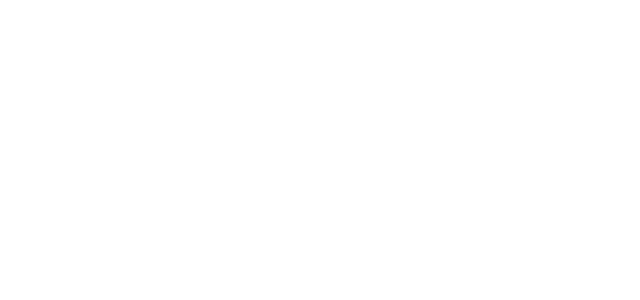
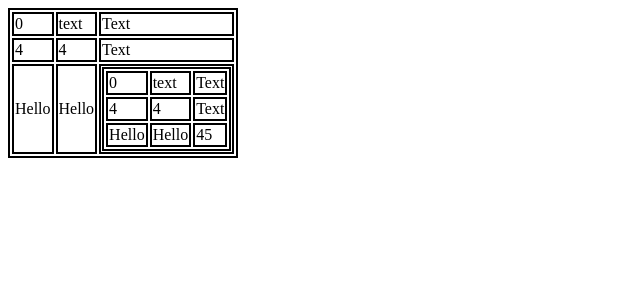
Before and after one commit to Sagiv440/ReactFinalProject, a React (Vite) app: page /TableTest in a window 1280 px wide. Before the commit this address had no page. Shown: the top 300 px of the page, without its empty margins (0-640 px from the left). Built offline with nearby package versions, Linux system fonts and the light colour scheme.

Commit message:
Smart Table v1.0

```diff
--- a/src/App.jsx
+++ b/src/App.jsx
@@ -4,6 +4,8 @@
 import LogPage from './Comps/Loging/LogPage';
 import RegistrationPage from './Comps/Loging/NewUser';
 import UserComp from './Comps/Users/User';
+import TableTest from './Utils/Table/TableTest';
+
 
 
 function App() {
@@ -14,6 +16,7 @@
       <Route path="/" element={<LogPage/>}></Route>
       <Route path="/Registration" element={<RegistrationPage/>}></Route>
       <Route path="/:type/:name" element={<UserComp/>}></Route>
+      <Route path="/TableTest" element={<TableTest/>}></Route>
 
     </Routes>
     </>
--- /dev/null
+++ b/src/Utils/Table/SmartTable.jsx
@@ -0,0 +1,18 @@
+import TableLines from "./TableComps/TableLines";
+
+const SmartTable =({table})=>
+{
+
+
+    return(
+        <table style={{ border: '2px solid black'}}>
+            <tfoot>
+            {table.lines.map((line, id)=>
+            {
+                return(<tr key={id}><TableLines line={line}/></tr>)
+            })}
+            </tfoot>
+        </table>
+    )
+}
+export default SmartTable;
--- /dev/null
+++ b/src/Utils/Table/TableComps/TableCell.jsx
@@ -0,0 +1,12 @@
+import SmartTable from "../SmartTable";
+
+
+const TableCell =({cell, id})=>
+{
+
+    return(<>
+        {typeof cell.content == "object" && <SmartTable table={cell.content}/>}
+        {typeof cell.content != "object" && <>{cell.content}</>}
+    </>)
+}
+export default TableCell;
--- /dev/null
+++ b/src/Utils/Table/TableComps/TableLines.jsx
@@ -0,0 +1,14 @@
+import TableCell from "./TableCell";
+
+const TableLines =({line, id})=>
+{
+    return(<>
+            {line.cell.map((cell, id)=>
+                    {
+                        return(<td key={id} style={{ border: '2px solid black'}}><TableCell cell={cell} id={id}/></td>)
+                    }
+                )
+            }
+    </>)
+}
+export default TableLines;
--- /dev/null
+++ b/src/Utils/Table/TableConst.js
@@ -0,0 +1,112 @@
+export const TABLE_TEMP =
+{
+    config: "",
+    lines: [],
+}
+
+export const LINE_TEMP =
+{
+    config: "",
+    cell: [],
+}
+
+export const CELL_TEMP =
+{
+    content: {},
+}
+
+export const TEST_TABLE =
+{
+    config: "",
+    lines: [
+        {
+            config: "",
+            cell: [
+                {
+                    content: 0,
+                },
+                {
+                    content: "text",
+                },
+                {
+                    content: "Text",
+                },
+            ],
+        },
+        {
+            config: "",
+            cell: [
+                {
+                    content: 4,
+                },
+                {
+                    content: 4,
+                },
+                {
+                    content: "Text",
+                },
+            ],
+        },
+        {
+            config: "",
+            cell: [
+                {
+                    content: "Hello",
+                },
+                {
+                    content: "Hello",
+                },
+                {
+                    content:
+                    {
+                        config: "",
+                        lines: [
+                            {
+                                config: "",
+                                cell: [
+                                    {
+                                        content: 0,
+                                    },
+                                    {
+                                        content: "text",
+                                    },
+                                    {
+                                        content: "Text",
+                                    },
+                                ],
+                            },
+                            {
+                                config: "",
+                                cell: [
+                                    {
+                                        content: 4,
+                                    },
+                                    {
+                                        content: 4,
+                                    },
+                                    {
+                                        content: "Text",
+                                    },
+                                ],
+                            },
+                            {
+                                config: "",
+                                cell: [
+                                    {
+                                        content: "Hello",
+                                    },
+                                    {
+                                        content: "Hello",
+                                    },
+                                    {
+                                        content: 45,
+                                    },
+                                ],
+                            },
+                        ],
+                    },
+                },
+            ],
+        },
+    ],
+}
--- /dev/null
+++ b/src/Utils/Table/TableTest.jsx
@@ -0,0 +1,16 @@
+import { useState } from "react";
+import SmartTable from "./SmartTable";
+import { TEST_TABLE } from "./TableConst";
+
+
+
+const TableTest =()=>
+{
+    const [test, setTest] = useState(TEST_TABLE)
+    return (
+        <>
+        <SmartTable table={test}/>
+        </>
+    )
+}
+export default TableTest;
```
